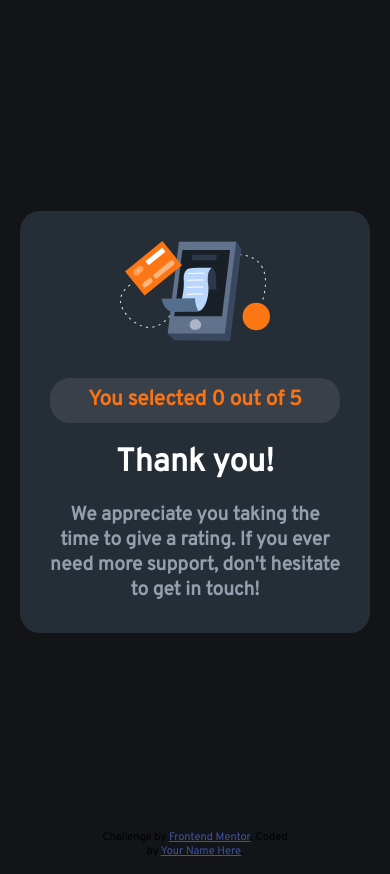
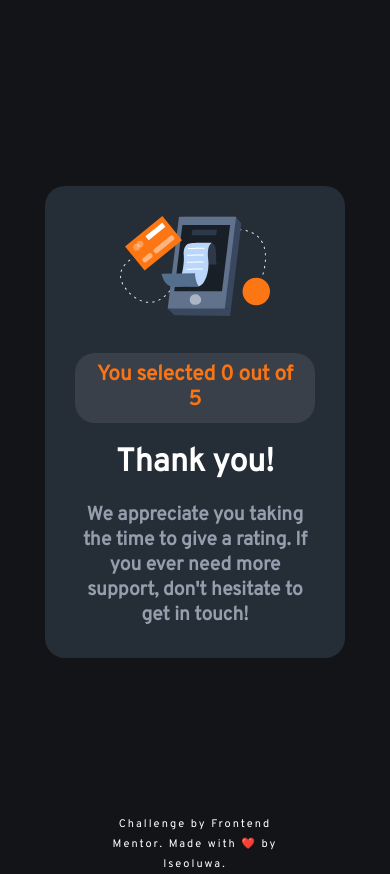
Before and after one commit to theCephas/Interactive-Rating, a plain HTML site: page index.html in a window 390 px wide. Both pictures are taken after a click on the button "SUBMIT". Drawn offline with Linux system fonts and the light colour scheme.

Commit message:
Usual Commit

```diff
--- a/index.html
+++ b/index.html
@@ -52,7 +52,7 @@
 
   <div class="attribution">
     Challenge by <a href="https://www.frontendmentor.io?ref=challenge" target="_blank">Frontend Mentor</a>.
-    Coded by <a href="#">Your Name Here</a>.
+    Made with ❤️ by <a href="https://github.com/theCephas/Interactive-Rating">Iseoluwa</a>.
   </div>
 
   <script src="index.js"></script>
--- a/index.js
+++ b/index.js
@@ -4,7 +4,7 @@ var rateDigits = document.getElementById('rates');
 
 num.forEach((rate) => {
 
-    rate.addEventListener('click', () => {
+    rate.addEventListener('click', function () {
         rateDigits.innerHTML = rate.innerHTML;
     });
 });
--- a/style.css
+++ b/style.css
@@ -99,6 +99,16 @@ p{
     margin-bottom: 20px;
     font-size: 1.3rem;
 }
+
+@media screen and (max-width: 400px){
+    .rating{
+        width: 300px;
+    }
+    #thankYou{
+        width: 300px;
+    }
+}
+
 .attribution {
     font-size: 11px;
     text-align: center;
@@ -106,5 +116,11 @@ p{
     top: 100%;
     left: 50%;
     transform: translate(-50%, -50%);
+    color: hsl(0, 0%, 100%);
+    letter-spacing: 2px;
+    line-height: 20px;
 }
-.attribution a { color: hsl(228, 45%, 44%); }
+.attribution a {
+    color: hsl(0, 0%, 100%);
+    text-decoration: none;
+}
```
Also changed, not shown: 3 other files.
